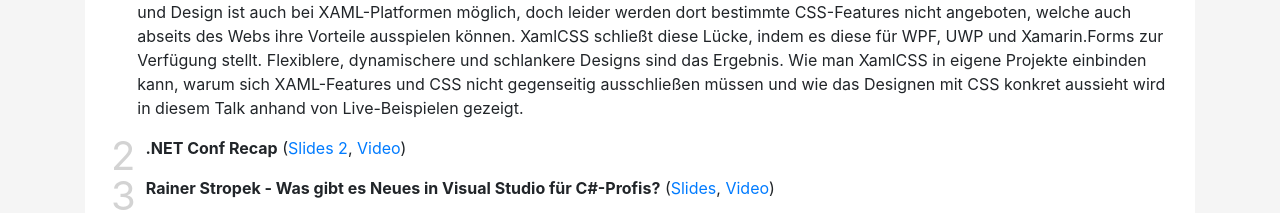
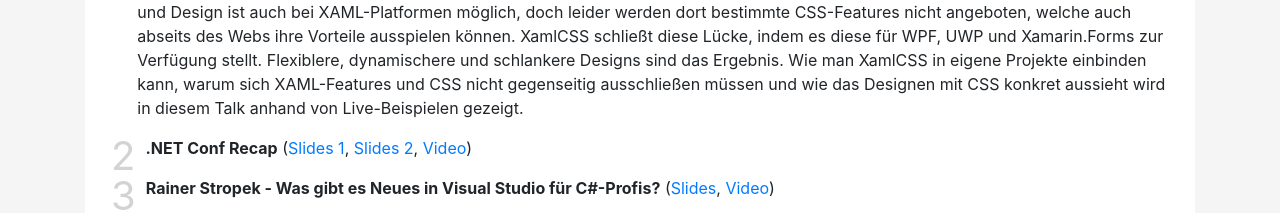
Before and after one commit to dotnetstammtisch/dotnetstammtisch.github.io, a plain HTML site: page index.html in a window 1280 px wide. Shown: the part 1022-1235 px from the top of the page. Drawn offline with nearby package versions, Linux system fonts and the light colour scheme.

Commit message:
Linking Slides1-.NET Stammtisch#6, .NET Conf recap

```diff
--- a/index.html
+++ b/index.html
@@ -111,7 +111,7 @@
             <div class="d-flex">
                 <div class="talk-number">2</div>
                 <div>
-                    <p><strong>.NET Conf Recap</strong> (<a href="https://docs.google.com/presentation/d/1qjdw2PSE6bksMIzkJWKpAFEIQjgQSvl8w3Uwuqpi7ho/edit?usp=sharing">Slides 2</a>, <a href="https://www.youtube.com/watch?v=dmmit1lRyRk&t=52m50s">Video</a>)</p>
+                    <p><strong>.NET Conf Recap</strong> (<a href="https://dotnetstammtisch.at/slides/006/DotNetConfSummary_Stammtisch6.pptx">Slides 1</a>, <a href="https://docs.google.com/presentation/d/1qjdw2PSE6bksMIzkJWKpAFEIQjgQSvl8w3Uwuqpi7ho/edit?usp=sharing">Slides 2</a>, <a href="https://www.youtube.com/watch?v=dmmit1lRyRk&t=52m50s">Video</a>)</p>
                 </div>
             </div>
 
```
